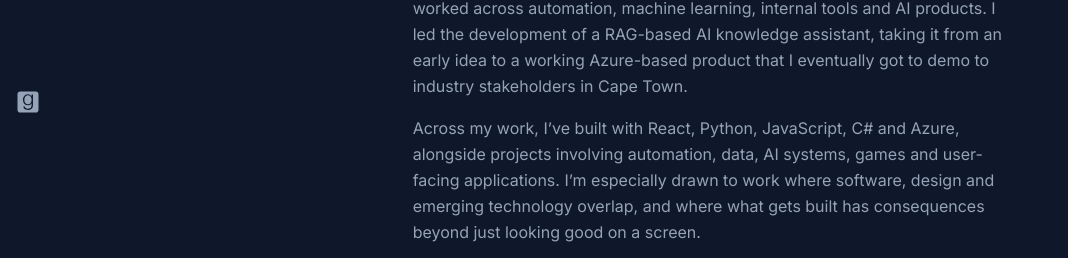
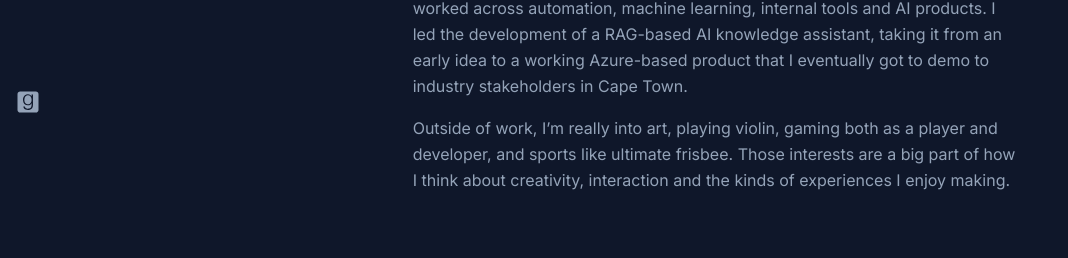
Before and after one commit to BlitzNoval/LiamMoodley, a React app in the folder v5-portfolio/: page / in a window 1280 px wide. Shown: the part 590-848 px from the top of the page, 212-1280 px from the left. Built offline with nearby package versions, Linux system fonts and the light colour scheme.

Commit message:
Drop tech-stack paragraph from About

```diff
--- a/v5-portfolio/src/components/sections/About.tsx
+++ b/v5-portfolio/src/components/sections/About.tsx
@@ -57,12 +57,6 @@ export function About() {
           early idea to a working Azure-based product that I eventually got to demo to industry
           stakeholders in Cape Town.
         </p>
-        <p className="mb-4">
-          Across my work, I&rsquo;ve built with React, Python, JavaScript, C# and Azure, alongside
-          projects involving automation, data, AI systems, games and user-facing applications.
-          I&rsquo;m especially drawn to work where software, design and emerging technology
-          overlap, and where what gets built has consequences beyond just looking good on a screen.
-        </p>
         <p>
           Outside of work, I&rsquo;m really into art, playing violin, gaming both as a player and
           developer, and sports like ultimate frisbee. Those interests are a big part of how I
```
